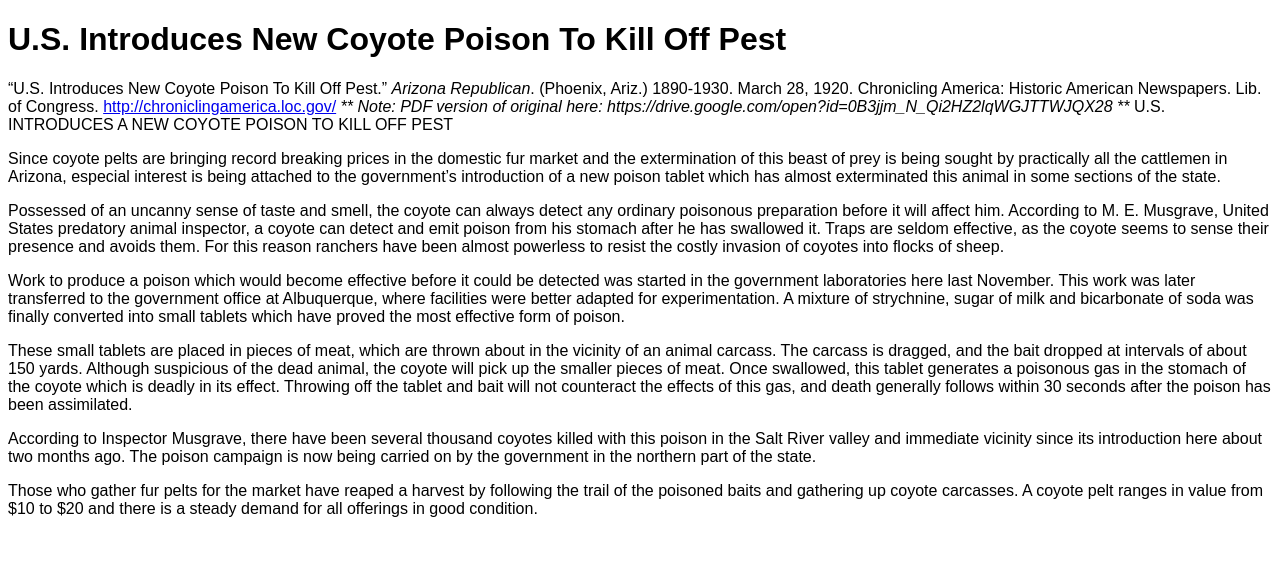
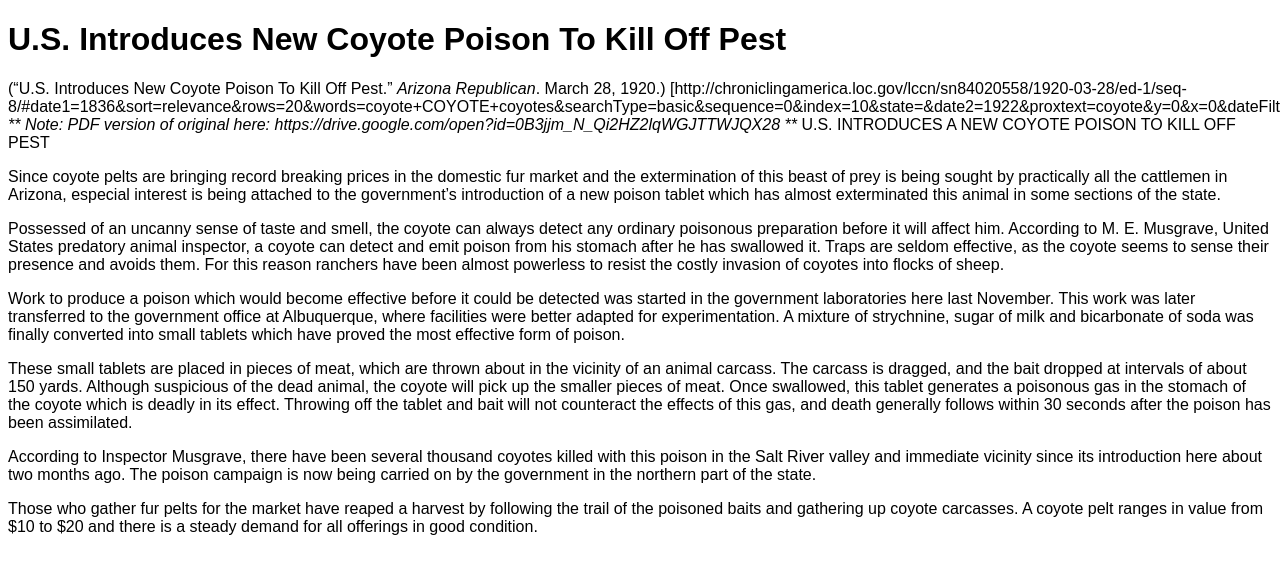
Before and after one commit to hofstra/coyote, a Jekyll site: the page built from _build/sources/_posts/2015-07-30-arizona-republican-poison.md, in a window 1280 px wide. Shown: the top 574 px of the page. Built offline with Jekyll 4.4.1, drawn with Linux system fonts in a browser that asks for light colours.

Commit message:
Update 2015-07-30-arizona-republican-poison.md

```diff
--- a/_build/sources/_posts/2015-07-30-arizona-republican-poison.md
+++ b/_build/sources/_posts/2015-07-30-arizona-republican-poison.md
@@ -11,7 +11,7 @@ tags:
 - Poison
 - Coyote and conflicts with ranching
 ---
-“U.S. Introduces New Coyote Poison To Kill Off Pest.” *Arizona Republican*. (Phoenix, Ariz.) 1890-1930. March 28, 1920. Chronicling America: Historic American Newspapers. Lib. of Congress. <http://chroniclingamerica.loc.gov/>
+(“U.S. Introduces New Coyote Poison To Kill Off Pest.” *Arizona Republican*. March 28, 1920.) [http://chroniclingamerica.loc.gov/lccn/sn84020558/1920-03-28/ed-1/seq-8/#date1=1836&sort=relevance&rows=20&words=coyote+COYOTE+coyotes&searchType=basic&sequence=0&index=10&state=&date2=1922&proxtext=coyote&y=0&x=0&dateFilterType=yearRange&page=5]
 ***
 Note: PDF version of original here: https://drive.google.com/open?id=0B3jjm_N_Qi2HZ2lqWGJTTWJQX28
 ***
```
Also changed, not shown: other parts of _build/sources/_posts/2015-07-30-arizona-republican-poison.md (+1 -1 lines).
